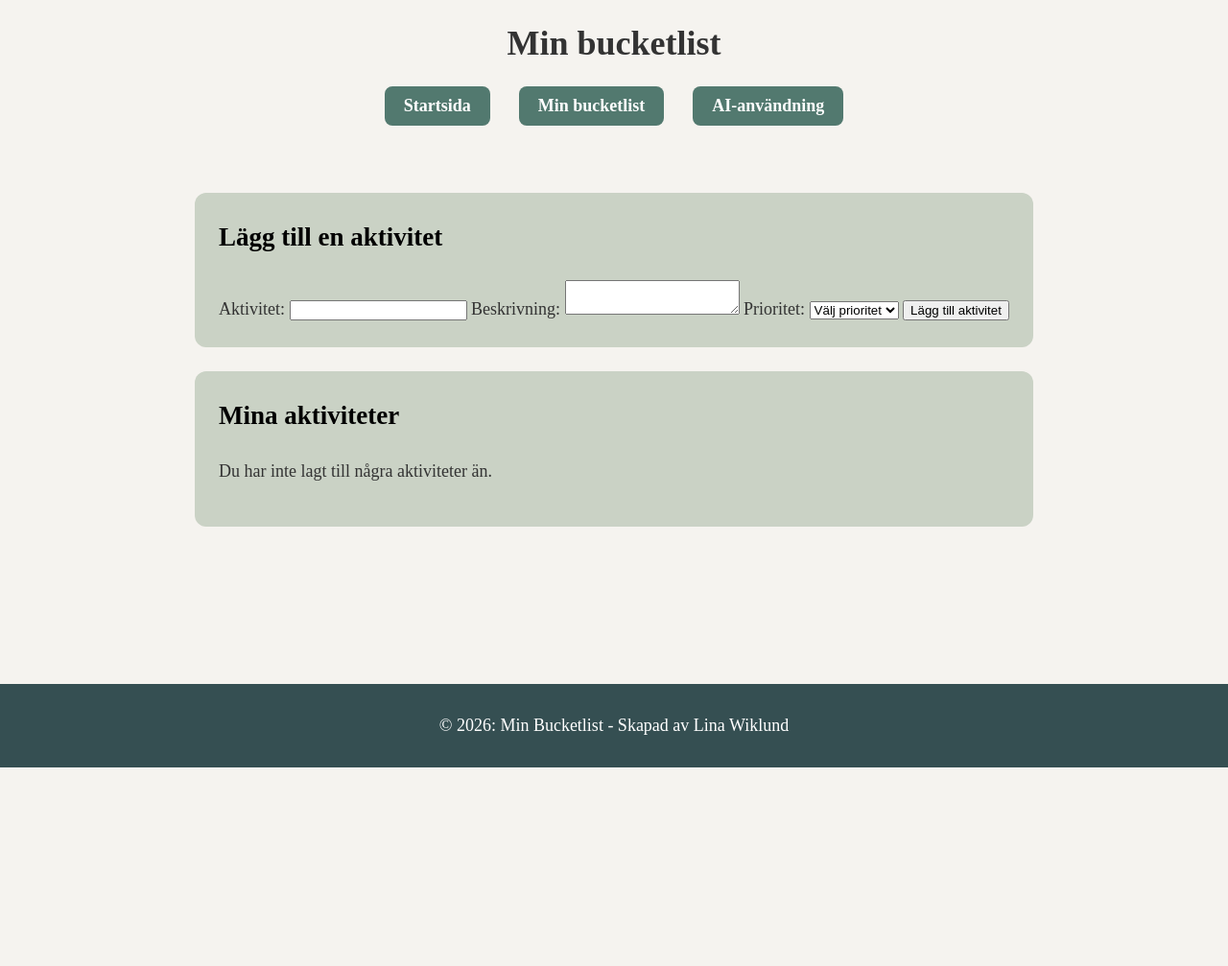
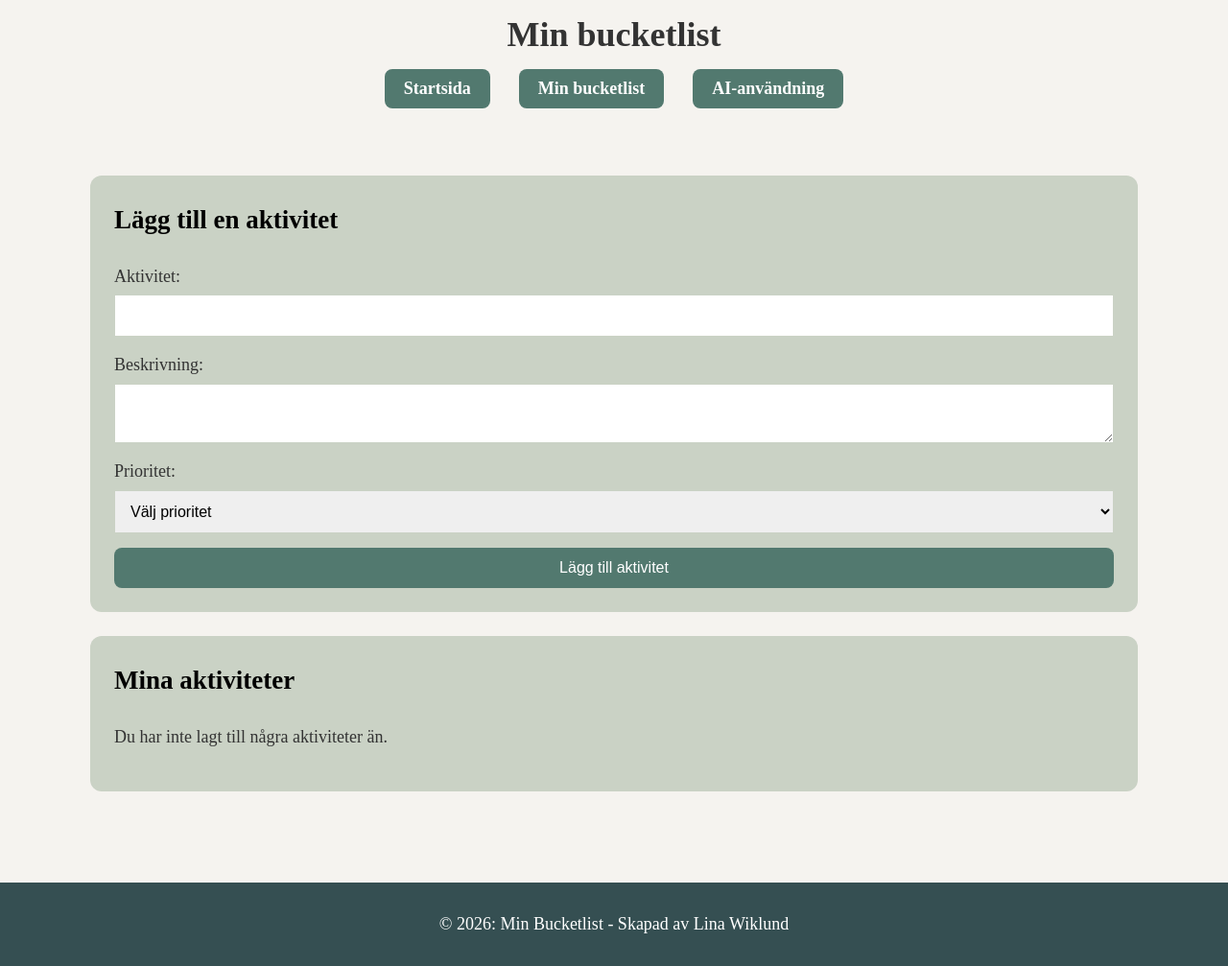
Before and after one commit to linaling92ll-sys/my-bucketlist, a PHP site: page /bucketlist.php in a window 1280 px wide. Shown: the whole page at 96% size. Before the commit the page ends 800 px from the top, so only its background shows below. Run offline with PHP 8.4, Linux system fonts and the light colour scheme; data that the repository does not hold is empty.

Commit message:
Skrivit klart CSS

```diff
--- a/assets/css/style.css
+++ b/assets/css/style.css
@@ -1,7 +1,9 @@
 main {
-    max-width: 1000px;
+    width: 90%;
+    max-width: 1400px;
     margin:40px auto;
     padding: 30px;
+    box-sizing: border-box;
     flex: 1;
     line-height: 1.6;
 }
@@ -28,7 +30,7 @@ body {
 
 header h1 {
     text-align: center;
-    margin: 15 0 15px;
+    margin: 15px 0 15px;
 }
 
 nav ul {
@@ -70,3 +72,78 @@ footer {
     text-align: center;
     padding: 15px;
 }
+
+input, textarea, select {
+    padding: 12px;
+    border: 1px solid #CAD2C5;
+    font-size: 16px;
+    font-family: Arial, Helvetica, sans-serif;
+}
+
+button {
+    background-color: #52796F;
+    color: white;
+    padding: 12px 20px;
+    border: none;
+    border-radius: 8px;
+    font-size: 16px;
+    cursor: pointer;
+}
+
+button:hover {
+    background-color: #354F52;
+}
+
+form[action="add.php"] {
+    display: flex;
+    flex-direction: column;
+    gap: 15px;
+}
+
+.form-group {
+    display: flex;
+    flex-direction: column;
+    gap: 5px;
+}
+
+.form-group input,
+.form-group textarea,
+.form-group select {
+    width: 100%;
+    box-sizing: border-box;
+}
+
+article {
+    background-color: #F5F3EF;
+    padding: 20px;
+    margin-bottom: 15px;
+    border-radius: 10px;
+}
+
+.activities-section {
+    width: 100%;
+    box-sizing: border-box;
+}
+
+.activities-section article {
+    width: 100%;
+    box-sizing: border-box;
+}
+main > section {
+    width: 100%;
+    max-width: none;
+    box-sizing: border-box;
+}
+
+@media (max-width: 600px) {
+    nav ul {
+        gap: 10px;
+        flex-wrap: wrap;
+        padding: 0 10px;
+    }
+
+    nav a {
+        padding: 8px 12px;
+        font-size: 15px;
+    }
+}
--- a/bucketlist.php
+++ b/bucketlist.php
@@ -15,16 +15,21 @@ $bucketlist = new Bucketlist();
 $activities = $bucketlist->getAll();
 
 ?>
-<section>
+<section class="add-section">
     <h2>Lägg till en aktivitet</h2>
     <form action="add.php" method="POST">
 
+    <div class="form-group">
         <label for="name">Aktivitet:</label>
         <input type="text" id="name" name="name" required>
+    </div>
 
+    <div class="form-group">
         <label for="description">Beskrivning:</label>
         <textarea id="description" name="description" required></textarea>
+    </div>
 
+    <div class="form-group">
         <label for="priority">Prioritet:</label>
         <select id="priority" name="priority" required>
             <option value="">Välj prioritet</option>
@@ -32,11 +37,13 @@ $activities = $bucketlist->getAll();
             <option value="Medel">Medel</option>
             <option value="Hög">Hög</option>
         </select>
+    </div>
 
-        <button type="submit">Lägg till aktivitet</button>
-    </form>
+    <button type="submit">Lägg till aktivitet</button>
+
+</form>
 </section>
-<section>
+<section class= "activities-section">
     <h2>Mina aktiviteter</h2>
     <?php if (!empty($activities)): ?>
         <?php foreach ($activities as $activity): ?>
```
